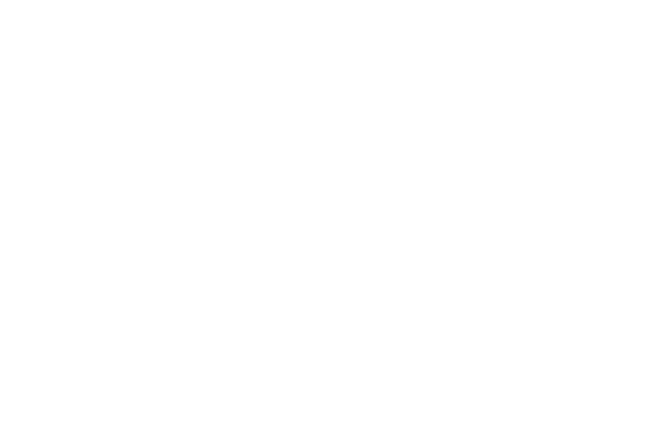
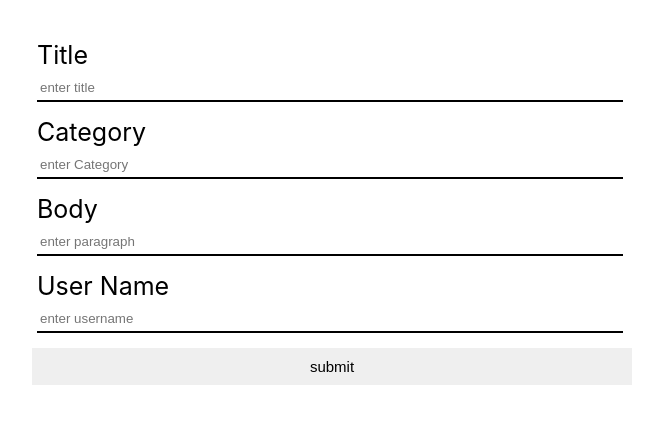
Before and after one commit to Aungheinminn/react-blog, a React (Create React App) app: page /add in a window 1280 px wide. Before the commit this address had no page. Shown: the top 424 px of the page, without its empty margins (313-976 px from the left). Built offline with nearby package versions, Linux system fonts and the light colour scheme; no server answers.

Commit message:
updateApi

```diff
--- a/src/App.js
+++ b/src/App.js
@@ -4,6 +4,7 @@ import HomePage from './Pages/HomePage'
 import { Route, Routes } from 'react-router-dom'
 import BlogPage from './Pages/BlogPage'
 import Test from './components/Test/Test'
+import AddFormPage from './Pages/AddFormPage/AddFormPage'
 
 function App() {
   return (
@@ -12,6 +13,7 @@ function App() {
         <Route path="/" element={<HomePage />} />
         <Route path="/blog/:id" element={<BlogPage />} />
         <Route path="/test" element={<Test />} />
+        <Route path="/add" element={<AddFormPage />} />
       </Routes>
     </div>
   )
--- /dev/null
+++ b/src/Pages/AddFormPage/AddFormPage.jsx
@@ -0,0 +1,141 @@
+import React from 'react'
+import { useEffect } from 'react'
+import { useState } from 'react'
+import { useNavigate } from 'react-router-dom'
+import classes from './style.module.css'
+import { getApi } from '../../config/apiData'
+
+const AddFormPage = () => {
+  const [datas, setData] = useState([])
+  const [value, setValue] = useState({
+    title: '',
+    category: '',
+    photo: '',
+    paragraph: '',
+    user: ''
+  })
+  const navigate = useNavigate()
+  // const [photo,setPhoto] = useState(null)
+
+  useEffect(() => {
+    getApi()
+      .then((res) => res.json())
+      .then((data) => setData(data))
+  }, [])
+
+  const handleChange = (key) => (e) => {
+    // const value = key === 'photo' ? e.target.files[0] : e.target.value
+    setValue({
+      ...value,
+      [key]: e.target.value
+    })
+  }
+
+  // const handleChangePhoto = (e) =>{
+  //     const image = e.target.files[0]
+  //     setPhoto(image)
+  // }
+
+  const handleSubmit = () => {
+    // const form = new FormData()
+    // form.append('title', value.title)
+    // form.append('category', value.category)
+    // form.append('paragraph', value.paragraph)
+    // form.append('photo', photo)
+    // form.append('user', value.user)
+
+    fetch('http://localhost:8000/api/article', {
+      method: 'POST',
+      headers: {
+        'Content-type': 'application/json'
+        // 'Content-type' : 'multipart/form-data'
+      },
+      body: JSON.stringify({
+        title: value.title,
+        category: value.category,
+        paragraph: value.paragraph,
+        user: value.user
+      })
+    })
+      .then((res) => res.json())
+      .then((data) => setData([...datas, data]))
+    navigate('/')
+
+    getApi()
+  }
+  const formSubmit = (e) => {
+    e.preventDefault()
+
+    handleSubmit(handleChange(value))
+  }
+  return (
+    <div className={classes.container}>
+      <div className={classes.wrap}>
+        <form
+          action=""
+          method=""
+          encType="multipart/form-data"
+          className={classes.formControl}
+          onSubmit={formSubmit}>
+          <div className={classes.slide}>
+            <label className={classes.label}>Title</label>
+            <input
+              type="text"
+              name="title"
+              placeholder="enter title"
+              className={classes.input}
+              value={value.title}
+              onChange={handleChange('title')}
+            />
+          </div>
+
+          <div className={classes.slide}>
+            <label className={classes.label}>Category</label>
+            <input
+              type="text"
+              name="category"
+              placeholder="enter Category"
+              className={classes.input}
+              value={value.category}
+              onChange={handleChange('category')}
+            />
+          </div>
+
+          {/* <div className={classes.slide}>
+            <label className={classes.label}>Photo</label>
+            <input type="file" name="photo"  onChange={handleChangePhoto} />
+          </div> */}
+
+          <div className={classes.slide}>
+            <label className={classes.label}>Body</label>
+            <input
+              type="text"
+              name="paragraph"
+              placeholder="enter paragraph"
+              className={classes.input}
+              value={value.paragraph}
+              onChange={handleChange('paragraph')}
+            />
+          </div>
+
+          <div className={classes.slide}>
+            <label className={classes.label}>User Name</label>
+            <input
+              type="text"
+              name="user"
+              placeholder="enter username"
+              className={classes.input}
+              value={value.user}
+              onChange={handleChange('user')}
+            />
+          </div>
+
+          <button className={classes.btn} onSubmit={handleSubmit}>
+            submit
+          </button>
+        </form>
+      </div>
+    </div>
+  )
+}
+export default AddFormPage
--- /dev/null
+++ b/src/Pages/AddFormPage/style.module.css
@@ -0,0 +1,36 @@
+.container {
+  display: flex;
+  width: 100%;
+  justify-content: center;
+  align-items: center;
+  margin-top: 30px;
+}
+.formControl {
+  width: 600px;
+}
+.slide {
+  margin: 5px;
+  padding: 5px;
+}
+.label {
+  display: block;
+  font-size: 25px;
+  margin-bottom: 5px;
+}
+.input {
+  display: block;
+  width: 100%;
+  padding: 5px 3px;
+  border: none;
+  border-bottom: 2px solid black;
+}
+.input:focus {
+  outline: none;
+}
+.btn {
+  width: 100%;
+  margin: 5px;
+  padding: 10px 0;
+  border: none;
+  font-size: 15px;
+}
--- a/src/Pages/BlogPage/index.jsx
+++ b/src/Pages/BlogPage/index.jsx
@@ -1,30 +1,51 @@
 import React from 'react'
 import { useEffect } from 'react'
 import { useState } from 'react'
-import { Link, useParams } from 'react-router-dom'
+import { Link, useNavigate, useParams } from 'react-router-dom'
 import EmptyList from '../../components/BlogList/EmptyList'
 // import { blogList } from '../../config/data'
 import classes from './style.module.css'
+import { getApi } from '../../config/apiData'
 
 const BlogPage = () => {
   const [datas, setData] = useState([])
-  const getApi = async () => {
-    const res = await fetch('http://localhost:8000/api/article')
-    const datas = await res.json()
-    setData(datas)
-  }
+  const { id } = useParams()
+  const navigate = useNavigate()
+
+  // const getApi = async () => {
+  //   const res = await fetch('http://localhost:8000/api/article')
+  //   const datas = await res.json()
+  //   setData(datas)
+  // }
   useEffect(() => {
     getApi()
+      .then((res) => res.json())
+      .then((data) => setData(data))
   }, [])
-  const { id } = useParams()
   let blog = datas.find((blog) => blog.id === parseInt(id)) ?? null
+
+  const handleDelete = () => {
+    // const url = 'http://localhost/api/article/' + id;
+    fetch('http://localhost:8000/api/article/' + id, {
+      method: 'DELETE'
+    })
+    // console.log(url)
+    navigate('/')
+    getApi()
+  }
+  // useEffect(()=>{
+  //   handleDelete()
+  // })
 
   return (
     <div className={classes.main}>
-      <div>
+      <div className={classes.btns}>
         <Link to="/" className={classes.link}>
           Go Back
         </Link>
+        <button className={classes.delete} onClick={handleDelete}>
+          Delete
+        </button>
       </div>
       {blog ? (
         <div className={classes.blogContainer}>
--- a/src/Pages/BlogPage/style.module.css
+++ b/src/Pages/BlogPage/style.module.css
@@ -43,12 +43,32 @@
   font-size: 15px;
   background-color: skyblue;
 }
+.btns {
+  width: 100%;
+  margin-top: 10px;
+  justify-content: start;
+}
 .link {
   text-decoration: none;
-  color: grey;
+  color: gray;
   font-size: 20px;
   margin-left: 10px;
-  display: block;
+  display: inline;
+  padding: 5px;
+}
+.delete {
+  text-decoration: none;
+  color: red;
+  font-size: 20px;
+  margin-left: 10px;
+  display: inline;
+  border: none;
+  background-color: white;
+  /* padding: 5px; */
+  transition: all 1s;
+}
+.delete:hover {
+  border-bottom: 2px solid red;
 }
 .cover {
   width: 600px;
--- a/src/Pages/HomePage/index.jsx
+++ b/src/Pages/HomePage/index.jsx
@@ -6,16 +6,15 @@ import SearchBar from '../../components/SearchBar'
 // import { blogList } from '../../config/data'
 import EmptyList from '../../components/BlogList/EmptyList'
 import { useEffect } from 'react'
+import { getApi } from '../../config/apiData'
 
 const HomePage = () => {
   const [datas, setData] = useState([])
-  const getApi = async () => {
-    const res = await fetch('http://localhost:8000/api/article')
-    const datas = await res.json()
-    setData(datas)
-  }
+
   useEffect(() => {
     getApi()
+      .then((res) => res.json())
+      .then((data) => setData(data))
   }, [])
   const [search, setSearch] = useState('')
 
@@ -30,6 +29,7 @@ const HomePage = () => {
     )
     setData(filterBlog)
   }
+
   const handleClearSearch = () => {
     setSearch('')
     // setData(datas)
@@ -41,6 +41,7 @@ const HomePage = () => {
       <SearchBar
         value={search}
         formSubmit={handleSearchSubmit}
+        // handleReset={handleBlogReset}
         handleSearch={(e) => setSearch(e.target.value)}
         clearSearch={handleClearSearch}
       />
--- a/src/components/SearchBar/index.jsx
+++ b/src/components/SearchBar/index.jsx
@@ -1,4 +1,5 @@
 import React from 'react'
+import { Link } from 'react-router-dom'
 import classes from './style.module.css'
 
 const SearchBar = ({ value, handleSearch, clearSearch, formSubmit }) => {
@@ -9,6 +10,7 @@ const SearchBar = ({ value, handleSearch, clearSearch, formSubmit }) => {
           <input
             type="text"
             onChange={handleSearch}
+            // onChange={handleReset}
             placeholder="Search By Category"
             value={value}
             className={classes.input}
@@ -19,9 +21,13 @@ const SearchBar = ({ value, handleSearch, clearSearch, formSubmit }) => {
               x
             </span>
           )}
+
           {/* <button className={classes.btn}>Go</button> */}
         </form>
       </div>
+      <Link className={classes.icon} to={'/add'}>
+        +
+      </Link>
     </div>
   )
 }
--- a/src/components/SearchBar/style.module.css
+++ b/src/components/SearchBar/style.module.css
@@ -37,3 +37,15 @@
   cursor: pointer;
   font-weight: bold;
 }
+.icon {
+  height: 30px;
+  text-decoration: none;
+  font-size: 25px;
+  font-weight: bold;
+  color: black;
+  background-color: grey;
+  margin-left: 3px;
+  padding: 0 5px;
+  line-height: 25px;
+  border-radius: 5px;
+}
--- /dev/null
+++ b/src/config/apiData.js
@@ -0,0 +1,8 @@
+export const getApi = async () => {
+  return await fetch('http://localhost:8000/api/article', {
+    method: 'GET',
+    headers: {
+      'Content-type': 'application/json'
+    }
+  })
+}
```
